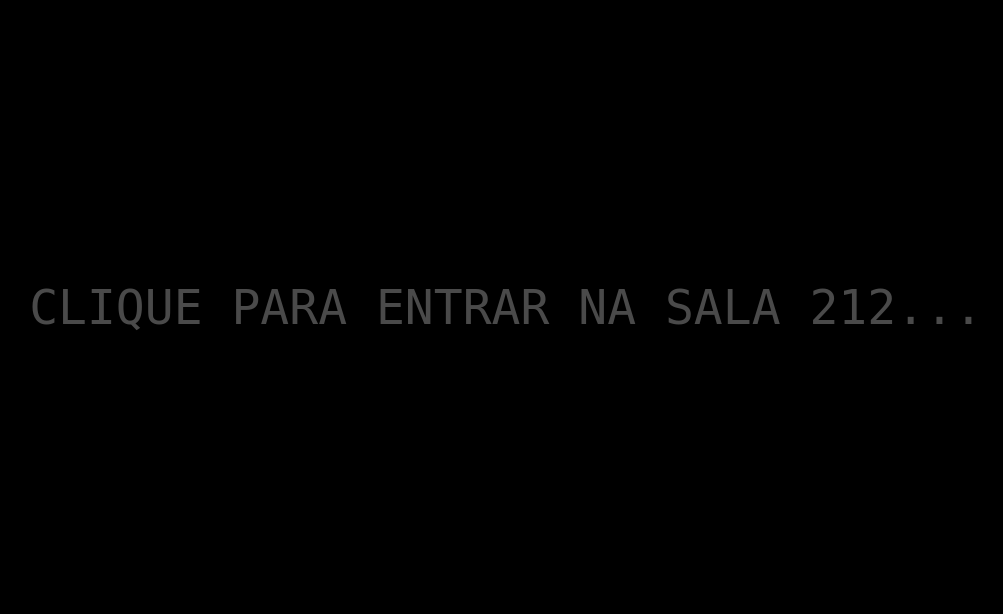
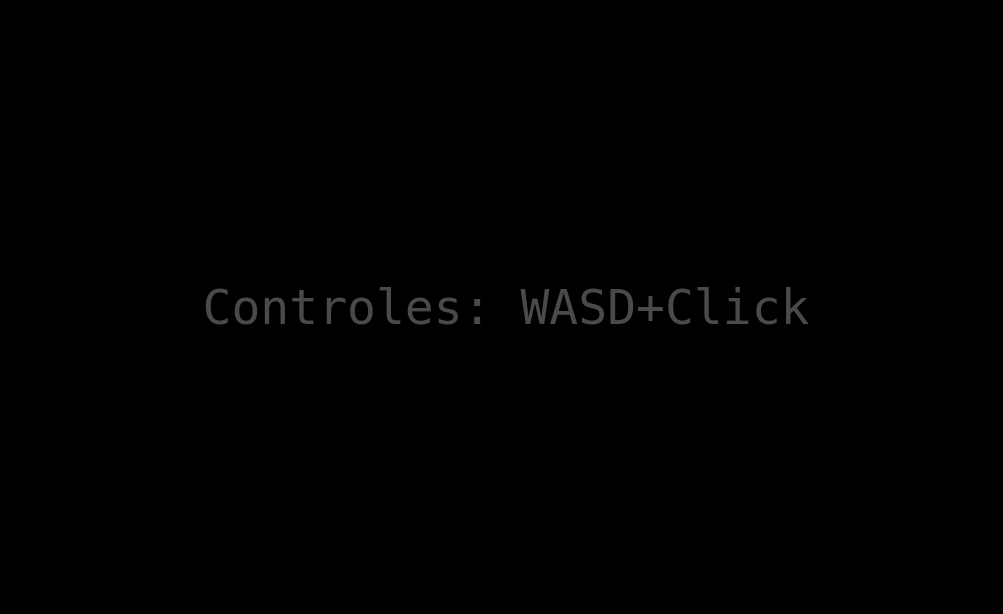
Before and after one commit to M4T30446/Havenlocke2, a plain HTML site: page index.html in a window 1280 px wide. Shown: the part 93-707 px from the top of the page, without its empty margins (134-1137 px from the left). Drawn offline with Linux system fonts and the light colour scheme.

Commit message:
first commit

```diff
--- a/game.js
+++ b/game.js
@@ -61,11 +61,11 @@ function spawnMonsters(count) {
     attempts++;
     let x = Math.random() * canvas.width;
     let y = Math.random() * canvas.height;
-    const safeDistance = 150;
+    const safeDistance = 300;
     if (Math.hypot(x - player.x, y - player.y) > safeDistance) {
       monsters.push({
         x, y, size: 50, alive: true,
-        speed: 0.7 + 0.1 * corruptionLevel, isBoss: false
+        speed: 0.5 + 0.1 * corruptionLevel, isBoss: false
       });
     }
   }
@@ -241,7 +241,7 @@ function drawMessages() {
   } else {
     if (corruptionLevel === 1) {
       ctx.fillStyle = "#aaa";
-      ctx.fillText("WASD para mover, Mouse para mirar, Clique para atirar", canvas.width / 2, canvas.height - 50);
+      ctx.fillText("", canvas.width / 2, canvas.height - 50);
     }
     const message = corruptionLevel < 12 ? messages[corruptionLevel - 1] : finalMessage;
     ctx.fillStyle = message.color;
--- a/index.html
+++ b/index.html
@@ -9,7 +9,7 @@
   <canvas id="gameCanvas" width="800" height="600"></canvas>
 
   <div id="startScreen">
-    <div id="startText">CLIQUE PARA ENTRAR NA SALA 212...</div>
+    <div id="startText">Controles: WASD+Click</div>
   </div>
 
   <div id="jumpscare"></div>
```
Also changed, not shown: 1 other file.
